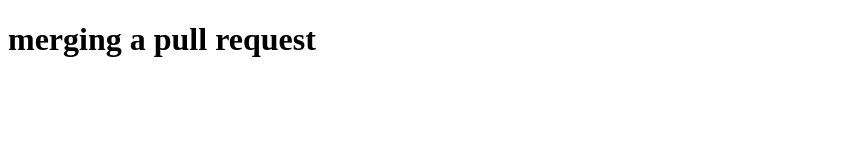
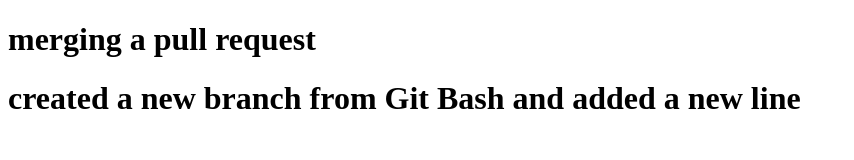
Before and after one commit to Satya-2524/task2.3, a plain HTML site: page index.html in a window 1280 px wide. Shown: the whole page, without its empty margins (0-854 px from the left). Drawn offline with Linux system fonts and the light colour scheme.

Commit message:
newbrach created

```diff
--- a/index.html
+++ b/index.html
@@ -7,5 +7,6 @@
 </head>
 <body>
     <h1>merging a pull request</h1>
+    <h1>created a new branch from Git Bash and added a new line</h1>
 </body>
 </html>
```
